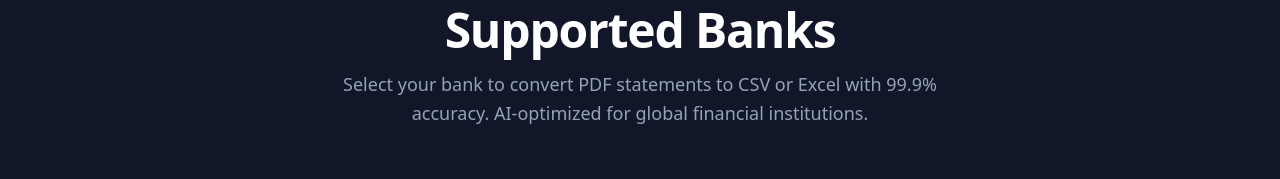
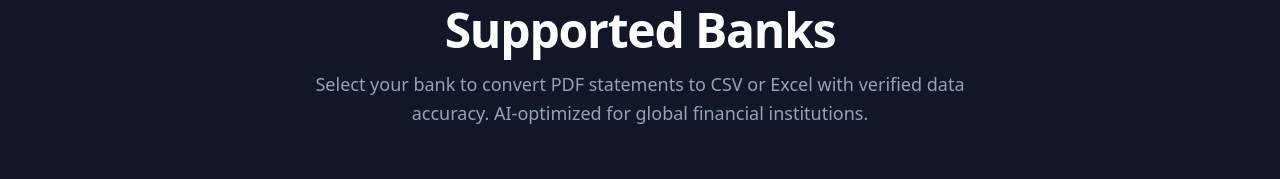
Before and after one commit to timarmstead/docneat-frontend, a Next.js app: page /convert in a window 1280 px wide. Shown: the part 122-301 px from the top of the page. Built offline with nearby package versions, Linux system fonts and the light colour scheme.

Commit message:
copy change on supported banks page

```diff
--- a/app/convert/page.tsx
+++ b/app/convert/page.tsx
@@ -25,7 +25,7 @@ export default function ConvertDirectory() {
         <div className="container mx-auto px-4 text-center">
           <h1 className="text-4xl md:text-5xl font-bold mb-4 tracking-tight">Supported Banks</h1>
           <p className="text-slate-400 max-w-2xl mx-auto text-lg leading-relaxed">
-            Select your bank to convert PDF statements to CSV or Excel with 99.9% accuracy.
+            Select your bank to convert PDF statements to CSV or Excel with verified data accuracy.
             AI-optimized for global financial institutions.
           </p>
         </div>
```
